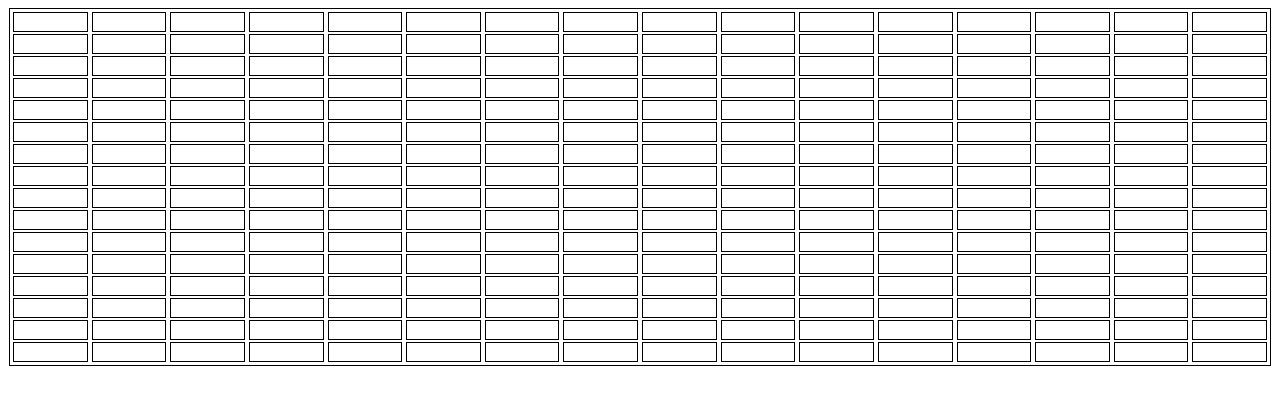
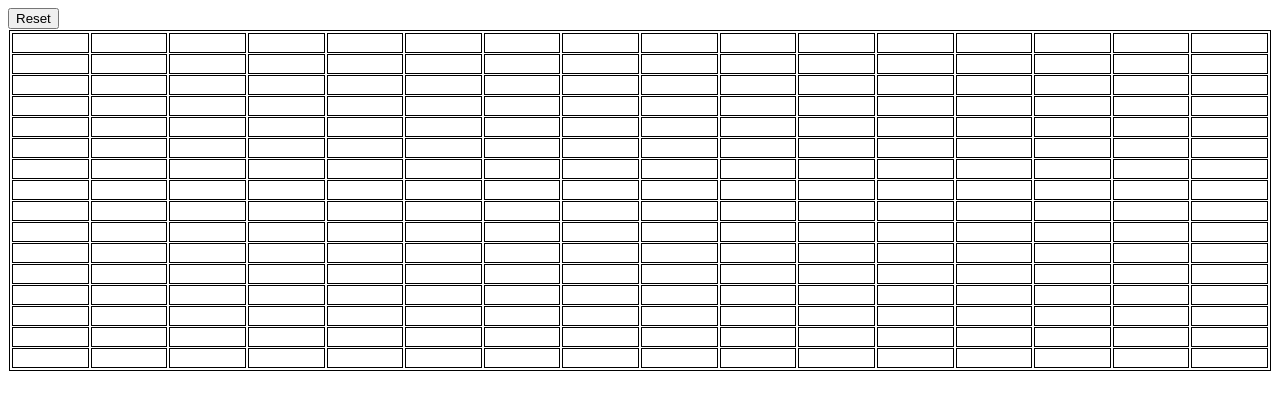
Before and after one commit to OhNoItsOri/etch-a-sketch, a plain HTML site: page index.html in a window 1280 px wide. Drawn offline with Linux system fonts and the light colour scheme.

Commit message:
Seems to be working basically as intended, but still some minor fixes ahead.

```diff
--- a/index.html
+++ b/index.html
@@ -9,6 +9,7 @@
 
 </head>
 <body>
+    <button id="resetBtn">Reset</button>
     <div id="parentContainer"></div>
 
 <script src="main.js"></script>
--- a/main.js
+++ b/main.js
@@ -1,8 +1,9 @@
+var parentContainer = document.getElementById("parentContainer");
+createGrid(16,16);
 
-var parentContainer = document.getElementById("parentContainer");
-var columns = 16;
-var rows = 16;
-
+function createGrid(c,r){
+    var columns = c;
+    var rows = r;
     var grid = document.createElement('div');
     grid.className = 'grid';
     for (var i = 0; i < columns; ++i) {
@@ -17,10 +18,13 @@ for (var i = 0; i < columns; ++i) {
         grid.appendChild(column); // append column inside grid
     }
     parentContainer.appendChild(grid);
+}
 
-/* Set up a “hover” effect so that the grid divs change color when your mouse passes over them,
-leaving a (pixelated) trail through your grid like a pen would.
-Hint: “Hovering” is what happens when your mouse enters a div and ends when
- your mouse leaves it. You can set up event listeners for either of those events as a
- starting point. There are multiple ways to change the color of the divs, including:
-adding a new class to the div. changing the div’s background color using JavaScript.*/
+function getVariable(){
+    var newColumn = window.prompt("size?");
+    createGrid(newColumn, newColumn);
+}
+
+var btn = document.getElementById("resetBtn").addEventListener("click", function() {
+    getVariable();
+});
--- a/style.css
+++ b/style.css
@@ -7,11 +7,15 @@
 }
 
 .row {
-    margin: 2px;
+    margin: 1px;
     background: rgb(255, 255, 255);
     text-align: center;
-    color: rgb(255, 255, 255);
-    border: 1px solid black;
+    color: rgb(255, 255, 255, 0);
+    border: 0.5px solid black;
+}
+
+.row:hover {
+    background: black;
 }
 
 #parentContainer {
```
Lines whose indentation alone changed are shown as unchanged.
